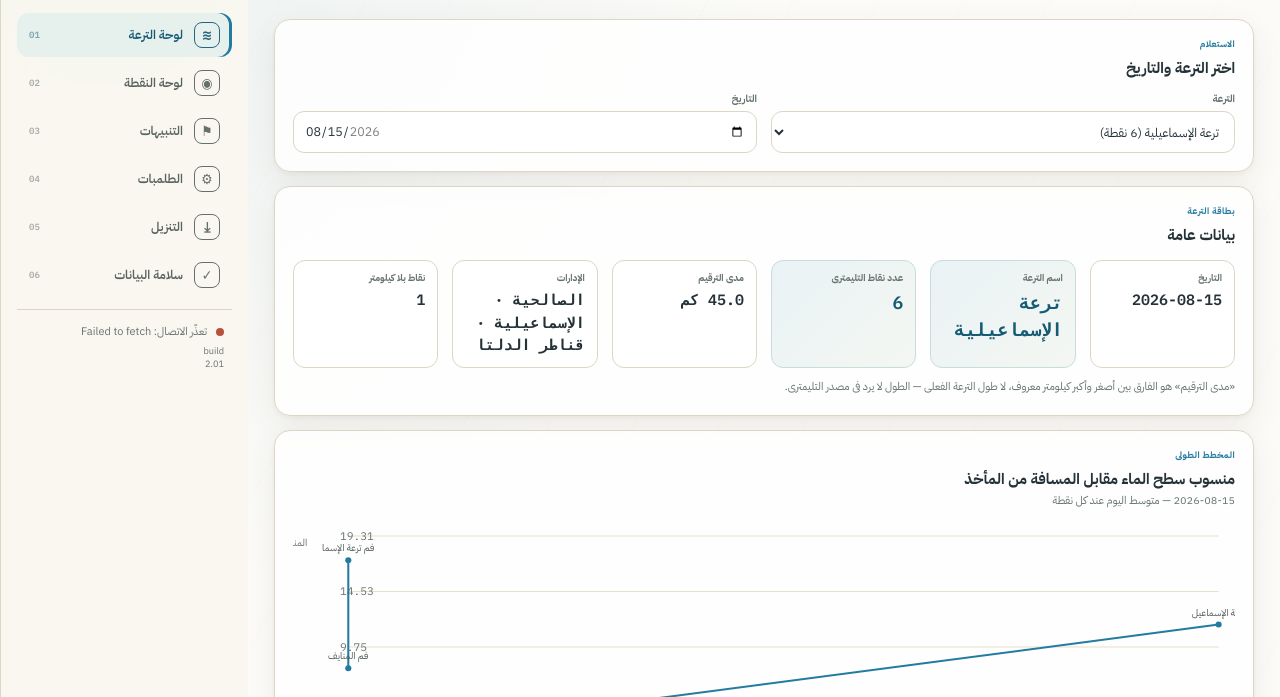
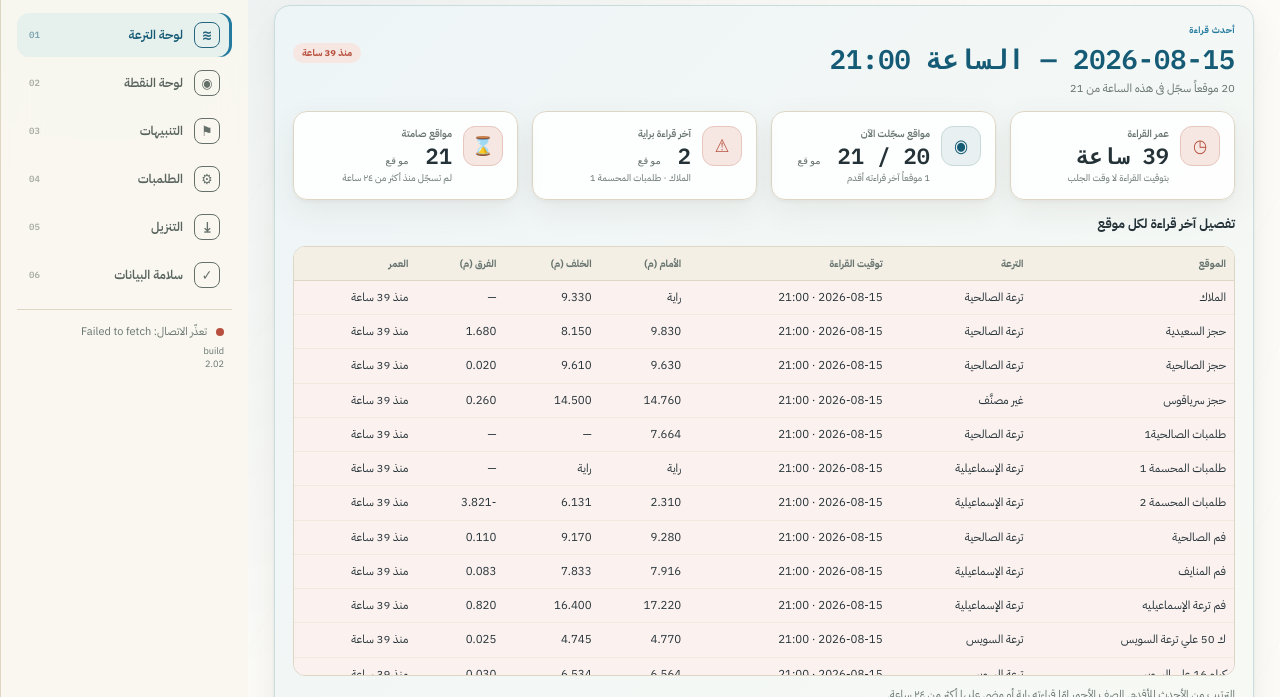
Before and after one commit to mohseno2002/telemetry-monitor, a plain HTML site: page index.html in a window 1280 px wide. Shown: the part 103-800 px from the top of the page. Drawn offline with Linux system fonts and the light colour scheme; no server answers.

Commit message:
Add files via upload

```diff
--- a/index.html
+++ b/index.html
@@ -170,7 +170,7 @@ shalouf|محطة الشلوفة|18|0.23:3.602:8.81,1.23:3.553:9.09,2.23:3.638:8.
     <div class="nav-foot">
       <span id="dot" style="width:8px;height:8px;border-radius:50%;background:var(--muted)"></span>
       <span id="constate">جارٍ الاتصال…</span>
-      <small id="verlbl">build 2.01</small>
+      <small id="verlbl">build 2.02</small>
     </div>
   </aside>
   <main class="main">
@@ -187,7 +187,7 @@ shalouf|محطة الشلوفة|18|0.23:3.602:8.81,1.23:3.553:9.09,2.23:3.638:8.
 </div>
 
 <script>
-var BUILD="2.01";
+var BUILD="2.02";
 var FB="https://ismailia-64500-default-rtdb.europe-west1.firebasedatabase.app";
 var APPID="telemetry-monitor";
 var BRIDGE="telemetry-bridge";
@@ -563,6 +563,87 @@ function bars(items,opts){
       fill:"#8b948f"},it.label2));
   });
   var box=el("div",{"class":"chartbox"});box.appendChild(svg);return box;
+}
+
+/* ============ شريط أحدث قراءة — أول ما يُرى فى كل قسم ============ */
+function latestOf(site){
+  var best=null;
+  for(var i=site.rows.length-1;i>=0;i--){
+    var r=site.rows[i];
+    if(r.up===null&&r.dn===null)continue;
+    if(!best||r.di>best.di||(r.di===best.di&&r.h>best.h))best=r;
+    if(best&&best.di>=site.rows[site.rows.length-1].di-1)break;
+  }
+  return best;
+}
+function ageHours(di,h){
+  /* ساعة القراءة بتوقيت القاهرة (UTC+3) والأساس بتوقيت UTC */
+  var t=BASEDATE.getTime()+di*86400000+(h-3)*3600000;
+  var a=(Date.now()-t)/3600000;
+  return a<0?0:a;
+}
+function ageTxt(hh){
+  if(hh<1)return "أقل من ساعة";
+  if(hh<48)return "منذ "+Math.round(hh)+" ساعة";
+  return "منذ "+Math.round(hh/24)+" يوماً";
+}
+function ageCls(hh){return hh<=6?"stamp":(hh<=24?"stamp warn":"stamp bad");}
+function heroLatest(){
+  var snap=[],newest=null;
+  SITES.forEach(function(s){
+    var r=latestOf(s);
+    if(!r)return;
+    snap.push({s:s,r:r});
+    if(!newest||r.di>newest.di||(r.di===newest.di&&r.h>newest.h))newest=r;
+  });
+  if(!newest)return el("div",{"class":"panel"},[emptyState("لا توجد قراءات","الأرشيف فارغ.")]);
+  var hh=ageHours(newest.di,newest.h);
+  var sameHour=snap.filter(function(x){return x.r.di===newest.di&&x.r.h===newest.h;});
+  var flagged=snap.filter(function(x){return isBad(x.r.up)||isBad(x.r.dn);});
+  var stale=snap.filter(function(x){return ageHours(x.r.di,x.r.h)>24;});
+  var src=(LIVE.wl&&LIVE.wl.source)?LIVE.wl.source:null;
+
+  var head=el("div",{"class":"panel",style:"margin-top:0;border-color:#c8dbdd;"+
+    "background:linear-gradient(135deg,#eef5f7,#f7f9f4)"},[
+    el("span",{"class":"eyebrow"},["أحدث قراءة"]),
+    el("div",{"class":"rowflex",style:"justify-content:space-between;align-items:flex-start"},[
+      el("div",{},[
+        el("div",{style:"font-family:var(--mono);font-size:27px;font-weight:700;line-height:1.15;color:var(--lake-deep)"},
+          [dayStr(newest.di)+" — الساعة "+newest.h+":00"]),
+        el("div",{style:"margin-top:6px;font-size:11.5px;color:var(--muted)"},
+          [sameHour.length+" موقعاً سجّل فى هذه الساعة من "+snap.length+
+           (src?" · المصدر: "+(src==="email"?"رسالة التليمترى":src):"")])]),
+      el("span",{"class":ageCls(hh)},[ageTxt(hh)])
+    ])]);
+
+  var g=el("div",{"class":"grid g4",style:"margin-top:14px"},[
+    kpi("◷",hh<=6?"green":(hh<=24?"sand":"bad"),"عمر القراءة",ageTxt(hh).replace("منذ ",""),"",
+      "بتوقيت القراءة لا وقت الجلب"),
+    kpi("◉","","مواقع سجّلت الآن",String(sameHour.length)+" / "+String(snap.length),"موقع",
+      sameHour.length<snap.length?(snap.length-sameHour.length)+" موقعاً آخر قراءته أقدم":"كل المواقع محدَّثة"),
+    kpi("⚠",flagged.length?"bad":"green","آخر قراءة براية",String(flagged.length),"موقع",
+      flagged.length?flagged.map(function(x){return x.s.name;}).slice(0,2).join(" · "):"لا شىء"),
+    kpi("⌛",stale.length?"bad":"green","مواقع صامتة",String(stale.length),"موقع","لم تسجّل منذ أكثر من ٢٤ ساعة")
+  ]);
+  head.appendChild(g);
+
+  snap.sort(function(a,b){
+    var d=(b.r.di-a.r.di)||(b.r.h-a.r.h);
+    return d||a.s.name.localeCompare(b.s.name,"ar");});
+  var rows=snap.map(function(x){
+    var a=ageHours(x.r.di,x.r.h);
+    return {bad:isBad(x.r.up)||isBad(x.r.dn)||a>24,
+      cells:[x.s.name,x.s.canal,dayStr(x.r.di)+" · "+x.r.h+":00",
+        isBad(x.r.up)?"راية":(x.r.up===null?"—":fx(x.r.up,3)),
+        (x.r.dn===null)?"—":(isBad(x.r.dn)?"راية":fx(x.r.dn,3)),
+        (x.r.up!==null&&x.r.dn!==null&&!isBad(x.r.up)&&!isBad(x.r.dn))?fx(x.r.up-x.r.dn,3):"—",
+        ageTxt(a)]};});
+  head.appendChild(el("div",{style:"margin-top:14px"},[
+    el("h2",{style:"font-size:13px"},["تفصيل آخر قراءة لكل موقع"]),
+    tbl(["الموقع","الترعة","توقيت القراءة","الأمام (م)","الخلف (م)","الفرق (م)","العمر"],rows)]));
+  head.appendChild(el("div",{"class":"note"},
+    ["الترتيب من الأحدث للأقدم. الصف الأحمر إمّا قراءته راية أو مضى عليها أكثر من ٢٤ ساعة."]));
+  return head;
 }
 
 /* ============ الأقسام ============ */
@@ -1018,6 +1099,7 @@ function secQuality(c){
 function render(){
   var c=q("content");c.innerHTML="";
   c.appendChild(mobileNav());
+  c.appendChild(heroLatest());
   if(CUR==="canal")secCanal(c);
   else if(CUR==="point")secPoint(c);
   else if(CUR==="alerts")secAlerts(c);
--- a/sw.js
+++ b/sw.js
@@ -1,5 +1,5 @@
 /* مِرصد التليمترى — service worker */
-var VERSION = "2.01";
+var VERSION = "2.02";
 var CACHE = "mwri-telemetry-monitor-v" + VERSION;
 var ASSETS = ["./", "./index.html", "./manifest.webmanifest", "./favicon.ico",
   "./icon-192.png", "./icon-512.png", "./apple-touch-icon.png"];
```
